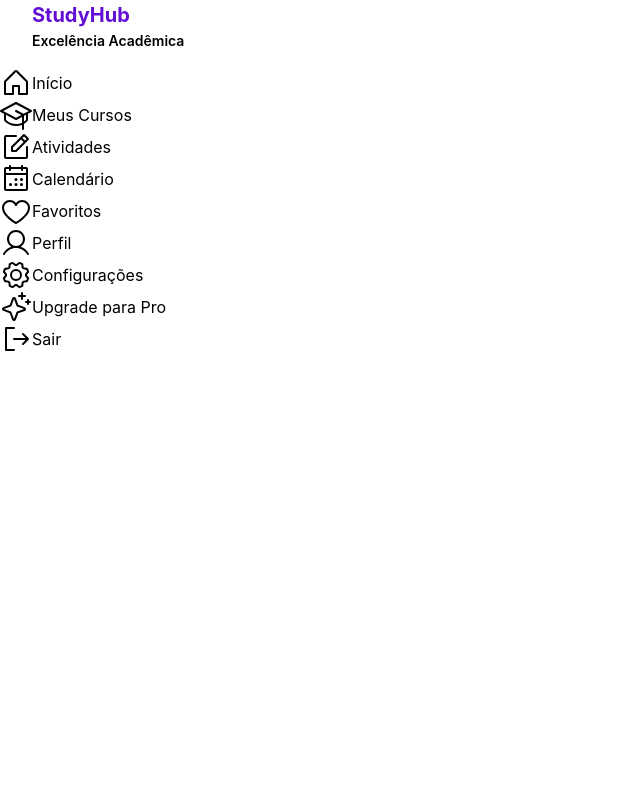
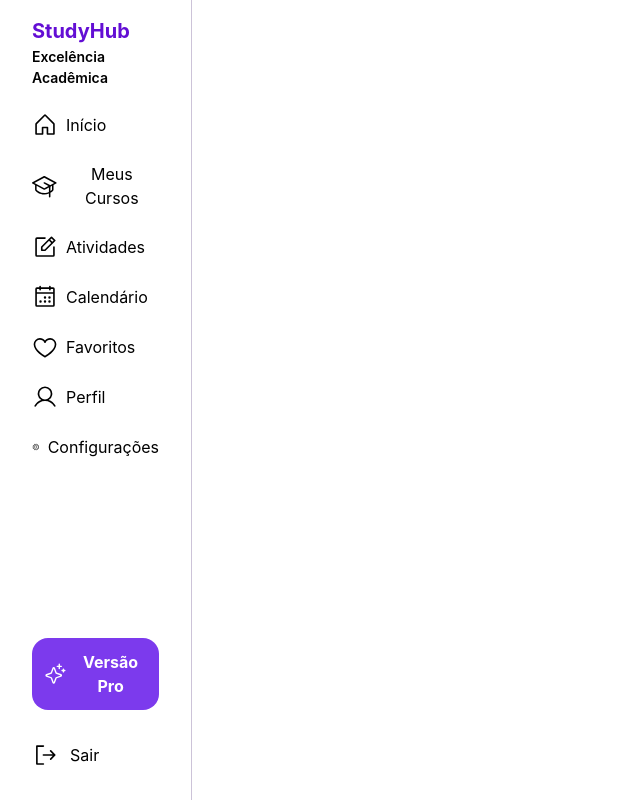
Before and after one commit to FS63-ALDEOTA/studyHub, a React (Vite) app: page / in a window 1280 px wide. Shown: the whole page, without its empty margins (0-640 px from the left). Built offline with nearby package versions, Linux system fonts and the light colour scheme.

Commit message:
style: sidebar stylization

```diff
--- a/src/components/SideBar.jsx
+++ b/src/components/SideBar.jsx
@@ -1,27 +1,28 @@
-import { HouseIcon , GraduationCapIcon, CalendarDotsIcon, NotePencilIcon, UserIcon, GearIcon, HeartIcon, SparkleIcon, SignOutIcon } from "@phosphor-icons/react";
+import { HouseIcon, GraduationCapIcon, CalendarDotsIcon, NotePencilIcon, UserIcon, GearIcon, HeartIcon, SparkleIcon, SignOutIcon } from "@phosphor-icons/react";
+
 
 function SideBar() {
     return (
         <>
-        <div className="h-screen w-[20%]">
-            <div className="mx-4 mb-4">
-                <h1 className="px-4 font-bold text-primary text-[20px]">StudyHub</h1>
-                <h3 className="mx-4 font-semibold text-[14px]">Excelência Acadêmica</h3>
+            <div className="flex h-screen w-[15%] flex-col justify-between border-r border-[#CCC3D8]">
+                <div className="mx-4 py-4">
+                    <h1 className="px-4 font-bold text-primary text-[20px]">StudyHub</h1>
+                    <h3 className="mx-4 font-semibold text-[14px]">Excelência Acadêmica</h3>
+                </div>
+                <div className="flex flex-1 flex-col gap-2 mx-2 overflow-hidden">
+                    <button className="flex items-center gap-2 p-2 mx-4"><HouseIcon size={26} /> Início</button>
+                    <button className="flex items-center gap-2 p-2 mx-4"><GraduationCapIcon size={26} /> Meus Cursos</button>
+                    <button className="flex items-center gap-2 p-2 mx-4"><NotePencilIcon size={26} /> Atividades </button>
+                    <button className="flex items-center gap-2 p-2 mx-4"> <CalendarDotsIcon size={26} /> Calendário</button>
+                    <button className="flex items-center gap-2 p-2 mx-4"><HeartIcon size={26} /> Favoritos </button>
+                    <button className="flex items-center gap-2 p-2 mx-4"><UserIcon size={26} /> Perfil </button>
+                    <button className="flex items-center gap-2 p-2 mx-4"><GearIcon size={26} /> Configurações </button>
+                </div>
+                <div className="flex flex-col mx-4 py-4 gap-4">
+                    <button className="flex items-center justify-center gap-2 mx-4 py-3 px-3 text-[16px] font-bold bg-secundary rounded-2xl text-white"> <SparkleIcon size={26} /> Versão Pro</button>
+                    <button className="flex items-center gap-3 m-4"> <SignOutIcon size={26} /> Sair</button>
+                </div>
             </div>
-            <div>
-                <div className="flex items-center"><HouseIcon size={32} /> Início</div>
-                <div className="flex items-center"><GraduationCapIcon size={32} /> Meus Cursos</div>
-                <div className="flex items-center"><NotePencilIcon size={32} /> Atividades </div>
-                <div className="flex items-center"> <CalendarDotsIcon size={32} /> Calendário</div>
-                <div className="flex items-center"><HeartIcon size={32} /> Favoritos </div>
-                <div className="flex items-center"><UserIcon size={32} /> Perfil </div>
-                <div className="flex items-center"><GearIcon size={32} /> Configurações </div>
-            </div>
-            <div>
-                <div className="flex items-center"> <SparkleIcon size={32} /> Upgrade para Pro</div>
-                <div className="flex items-center"> <SignOutIcon size={32} /> Sair</div>
-            </div>
-        </div>
         </>
     )
 }
```
